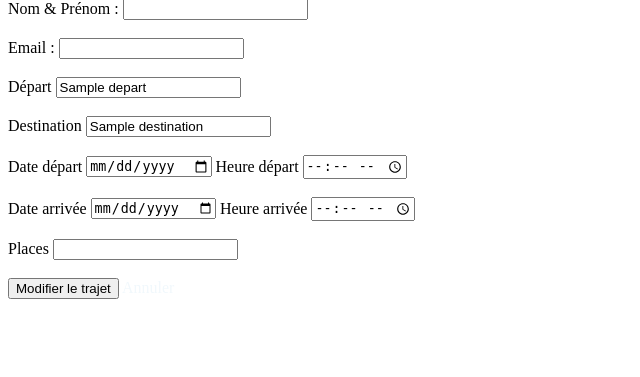
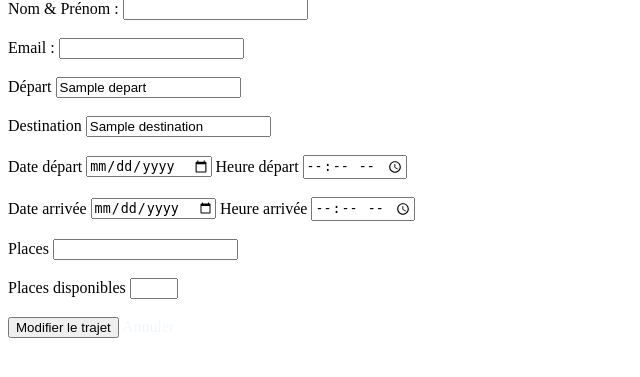
Before and after one commit to Laurinedbt/touchepasauklaxon, a PHP site: template templates/trip_edit.php in a window 1280 px wide. Shown: the part 68-445 px from the top of the page, without its empty margins (0-640 px from the left). Run offline with PHP 8.4, Linux system fonts and the light colour scheme; the template is opened without the code that fills it: most values are stand-ins (such as "Sample title", 1, 10 or a date in 2020).

Commit message:
Ok modification trajet

```diff
--- a/App/Model/TripModel.php
+++ b/App/Model/TripModel.php
@@ -80,7 +80,7 @@ class TripModel extends DefaultModel {
             heure_depart = :heure_depart,
             date_arrivee = :date_arrivee,
             heure_arrivee = :heure_arrivee,
-            places = :places
+            places_disponibles = :places_disponibles
         WHERE id = :id
     ');
 
@@ -91,8 +91,8 @@ class TripModel extends DefaultModel {
         ':heure_depart' => $data['heure_depart'],
         ':date_arrivee' => $data['date_arrivee'],
         ':heure_arrivee' => $data['heure_arrivee'],
-        ':places' => $data['places'],
-        ':id' => $data['id'],
+        ':places_disponibles' => $data['places_disponibles'],
+        ':id' => (int)$data['id'],
     ]);
 }
 }
--- a/templates/trip_edit.php
+++ b/templates/trip_edit.php
@@ -62,7 +62,12 @@ if (!isset($trip) || !$trip) {
                 <input type="time" name="heure_arrivee" id="heure_arrivee" required value="<?= htmlspecialchars((string)$trip['heure_arrivee']) ?>"><br><br>
 
                 <label for="places">Places</label>
-                <input type="number" name="places" id="places" min="1" required value="<?= htmlspecialchars((string)$trip['places']) ?>"><br><br>
+                <input type="number" name="places" id="places" min="1" required value="<?= htmlspecialchars((string)$trip['places']) ?>" readonly><br><br>
+
+                <label for="places_disponibles">Places disponibles</label>
+                <input type="number" name="places_disponibles" id="places_disponibles"
+                    min="0" max="<?= (int)$trip['places'] ?>" required
+                    value="<?= htmlspecialchars($trip['places_disponibles']) ?>" required><br><br>
 
                 <input type="submit" value="Modifier le trajet" class="btn btn-dark">
                 <a href="index.php?action=home" class="btn btn-secondary">Annuler</a>
```
